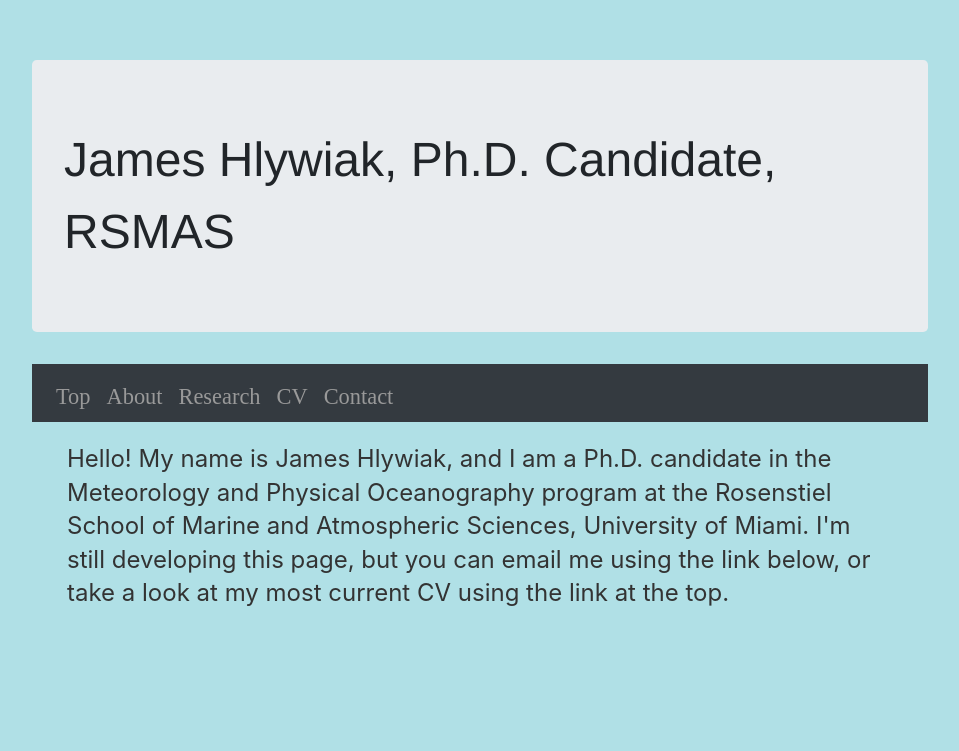
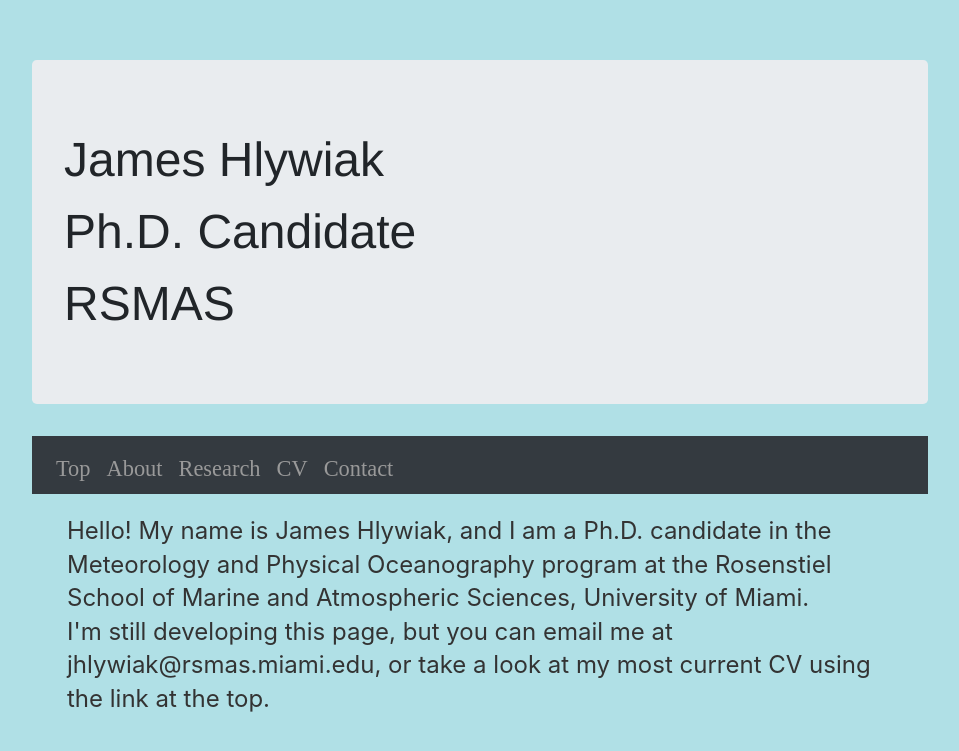
Before and after one commit to jameshlywiak/jameshlywiak.github.io, a Jekyll site: the page index.html, which Jekyll copies as it is, in a window 1280 px wide. Shown: the top 751 px of the page, without its empty margins (160-1119 px from the left). Built offline with Jekyll 4.4.1, drawn with Linux system fonts in a browser that asks for light colours.

Commit message:
Update index.html

```diff
--- a/index.html
+++ b/index.html
@@ -13,7 +13,7 @@
 		</head>
 		<body>
 			<div class="jumbotron">
-                		<h>James Hlywiak, Ph.D. Candidate, RSMAS</h>
+                		<h>James Hlywiak <br> Ph.D. Candidate <br> RSMAS</h>
                		</div><!-- /.jumbotron -->
 			<nav class="navbar navbar-expand-sm navbar-dark bg-dark sticky-top">
 	    			<ul class="navbar-nav">
@@ -26,9 +26,9 @@
 			</nav>
             		<div class="container">
 				<p>Hello! My name is James Hlywiak, and I am a Ph.D. candidate in the Meteorology and Physical Oceanography
-					program at the Rosenstiel School of Marine and Atmospheric Sciences, University of Miami.
-					I'm still developing this page, but you can email me using the link below, or take a look at my most current
-					CV using the link at the top.</p>
+				   program at the Rosenstiel School of Marine and Atmospheric Sciences, University of Miami.
+				   <br> I'm still developing this page, but you can email me at jhlywiak@rsmas.miami.edu, or take a look at my most current
+				   CV using the link at the top.</p>
                 	</div><!-- /.container -->
 
 		<script src="https://cdnjs.cloudflare.com/ajax/libs/popper.js/1.14.7/umd/popper.min.js" integrity="sha384-UO2eT0CpHqdSJQ6hJty5KVphtPhzWj9WO1clHTMGa3JDZwrnQq4sF86dIHNDz0W1" crossorigin="anonymous"></script>
```
